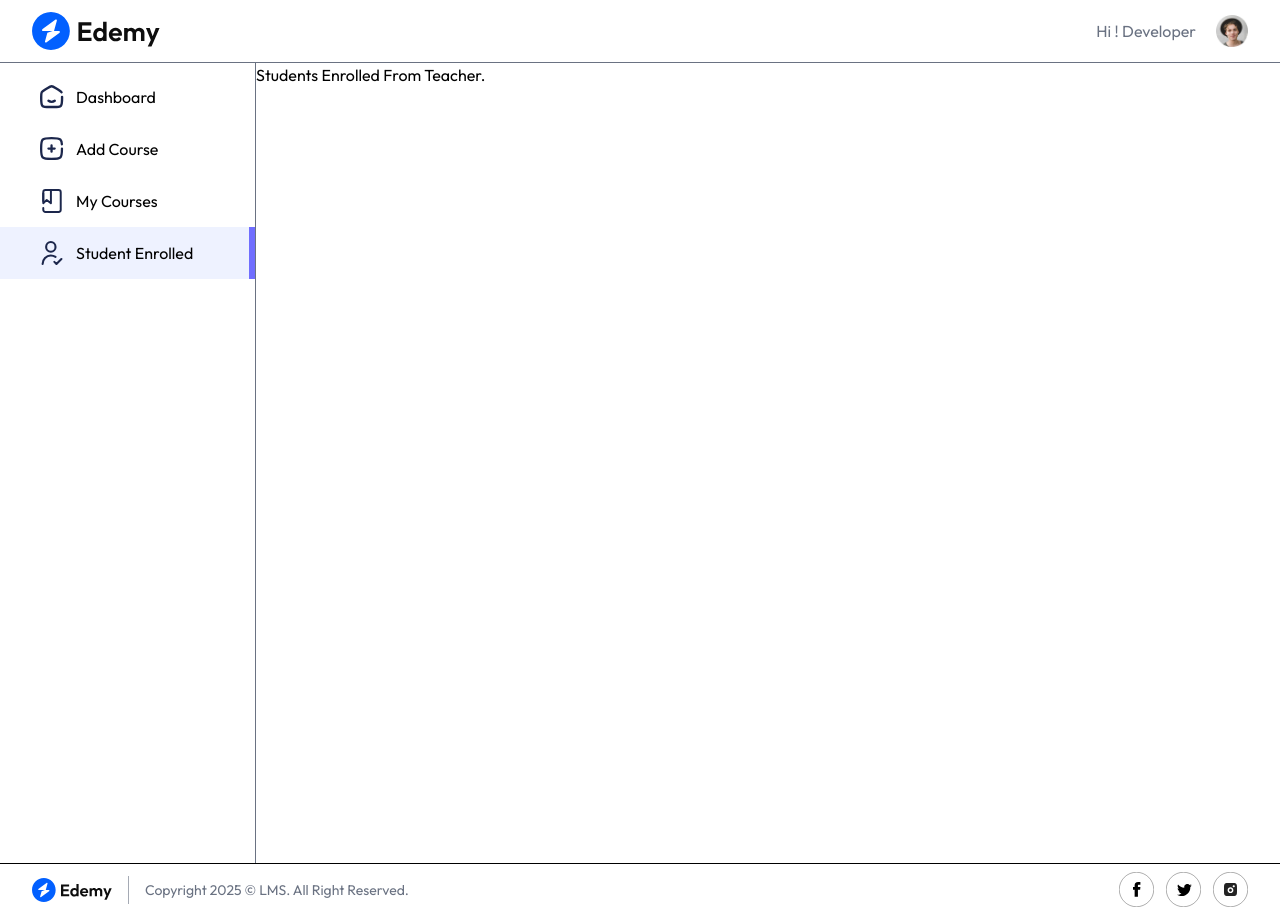
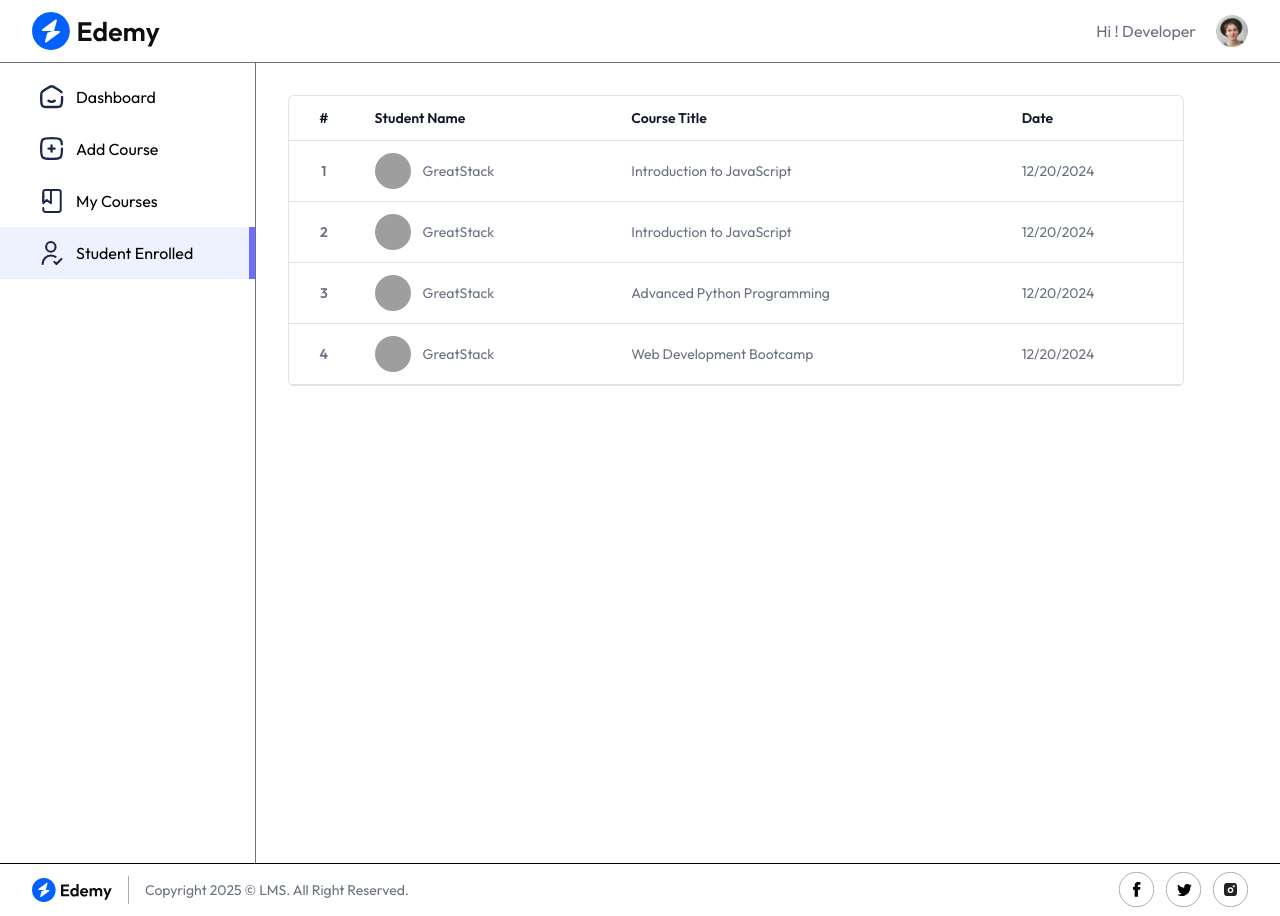
Before and after one commit to coder-ariful/P-LMS-Y, a React (Vite) app: page /educator/student-enrolled in a window 1280 px wide. Built offline with nearby package versions, Linux system fonts and the light colour scheme; no server answers; grey boxes are pictures that could not be loaded.

Commit message:
work done with student enrolled course list page in edocator

```diff
--- a/src/pages/educator/StudentsEnrolled.jsx
+++ b/src/pages/educator/StudentsEnrolled.jsx
@@ -1,11 +1,47 @@
-import React from 'react';
+import React, { useEffect, useState } from 'react';
+import { dummyStudentEnrolled } from '../../assets/asset/assets';
+import Loading from '../../components/students/Loading';
 
 const StudentsEnrolled = () => {
-    return (
-        <div>
-            Students Enrolled From Teacher.
+    const [enrolledStudents, setEnrolledStudent] = useState(null);
+    const fetchEnrolledStudents = async () => {
+        setEnrolledStudent(dummyStudentEnrolled)
+    }
+    useEffect(() => {
+        fetchEnrolledStudents()
+    }, [])
+    console.log(enrolledStudents);
+    return enrolledStudents ? (
+        <div className='min-h-screen flex flex-col items-start justify-between md:p-8 md:pb-0 p-4 pt-8 pb-0'>
+            <div className='flex flex-col items-center max-w-4xl w-full overflow-hidden rounded-md bg-white border border-gray-500/20'>
+                <table className='table-fixed md:table-auto w-full overflow-hidden pb-4'>
+                    <thead className='text-gray-900 border-b border-gray-500/20 text-sm text-left'>
+                        <tr>
+                            <th className='px-4 py-3 font-semibold text-center hidden sm:table-cell'>#</th>
+                            <th className='px-4 py-3 font-semibold'>Student Name</th>
+                            <th className='px-4 py-3 font-semibold'>Course Title</th>
+                            <th className='px-4 py-3 font-semibold hidden sm:table-cell'>Date</th>
+                        </tr>
+                    </thead>
+                    <tbody className='text-sm text-gray-500'>
+                        {
+                            enrolledStudents.map((item, index) => (
+                                <tr key={index} className='border-b border-gray-500/20'>
+                                    <td className='px-4 py-3 font-semibold text-center hidden sm:table-cell'> {index + 1} </td>
+                                    <td className='md:px-4 px-2 py-3 flex items-center space-x-3'>
+                                        <img src={item.student.imageUrl} alt="Enrolled Student image" className='w-9 h-9 rounded-full' />
+                                        <span className='truncate'>{item.student.name}</span>
+                                    </td>
+                                    <td className='px-4 py-3 truncate'> {item.courseTitle} </td>
+                                    <td className='px-4 py-3 hidden sm:table-cell'> {new Date(item.purchaseDate).toLocaleDateString()} </td>
+                                </tr>
+                            ))
+                        }
+                    </tbody>
+                </table>
+            </div>
         </div>
-    );
+    ) : <Loading />
 };
 
 export default StudentsEnrolled;
```
